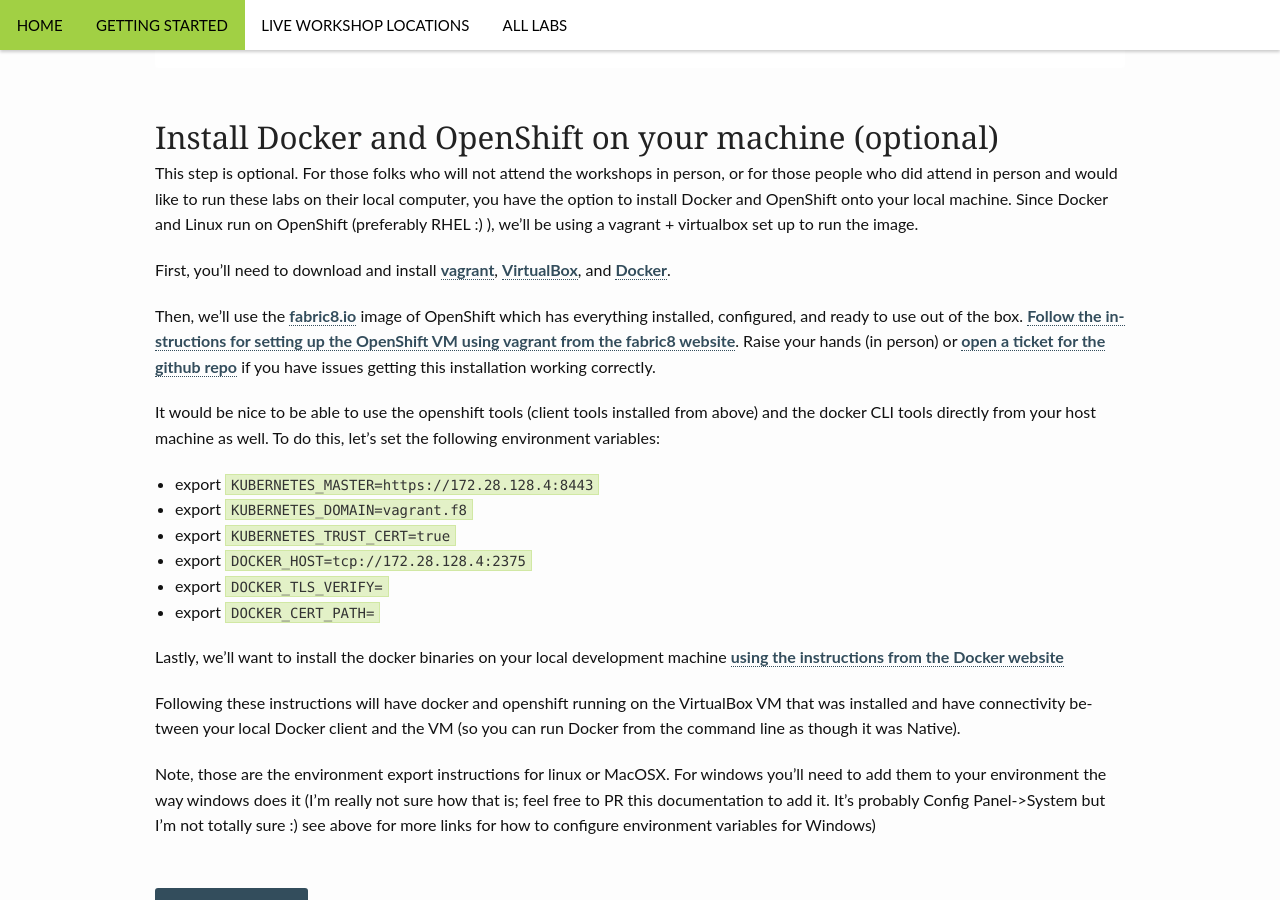
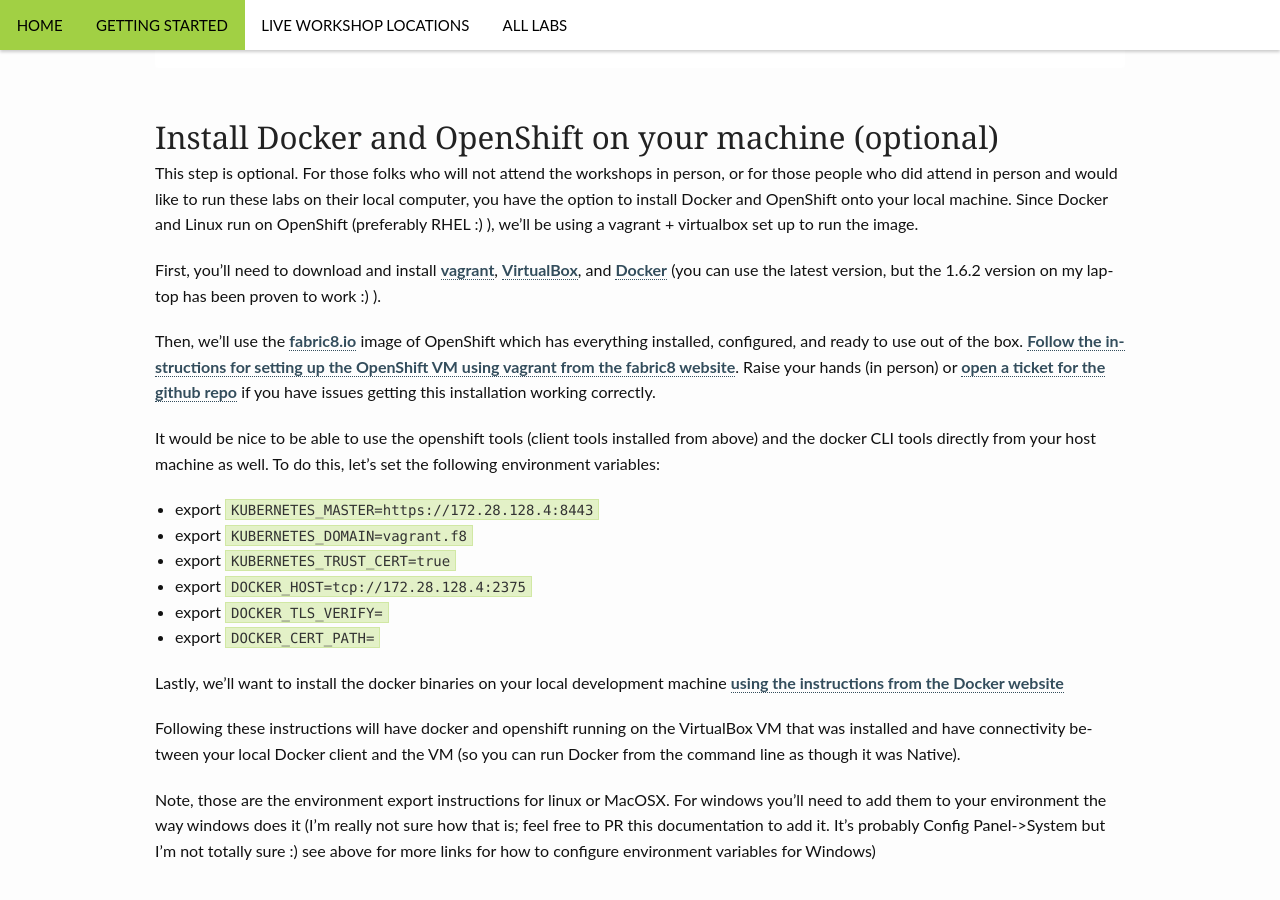
Before and after one commit to RedHatWorkshops/fuse-on-openshift, a Jekyll site: the page built from _posts/getting-started/2014-07-08-getting-started-with-the-labs.md, in a window 1280 px wide and 900 px high, scrolled down 7366 px. Built offline with Jekyll 4.4.1, drawn with Linux system fonts in a browser that asks for light colours.

Commit message:
updated links to docker binary download

```diff
--- a/_posts/getting-started/2014-07-08-getting-started-with-the-labs.md
+++ b/_posts/getting-started/2014-07-08-getting-started-with-the-labs.md
@@ -175,7 +175,7 @@
 ## <a name="docker"></a>Install Docker and OpenShift on your machine (optional)
 This step is optional. For those folks who will not attend the workshops in person, or for those people who did attend in person and would like to run these labs on their local computer, you have the option to install Docker and OpenShift onto your local machine. Since Docker and Linux run on OpenShift (preferably  RHEL :) ), we'll be using a vagrant + virtualbox set up to run the image.
 
-First, you'll need to download and install [vagrant][dlvagrant], [VirtualBox][dlvbox], and [Docker](https://github.com/docker/docker/releases/tag/v1.6.2).
+First, you'll need to download and install [vagrant][dlvagrant], [VirtualBox][dlvbox], and [Docker](https://docs.docker.com/installation/binaries/) (you can use the latest version, but the 1.6.2 version on my laptop has been proven to work :) ).
 
 Then, we'll use the [fabric8.io][fabric8] image of OpenShift which has everything installed, configured, and ready to use out of the box. [Follow the instructions for setting up the OpenShift VM using vagrant from the fabric8 website][installvm]. Raise your hands (in person) or [open a ticket for the github repo][repo] if you have issues getting this installation working correctly.
 
```
